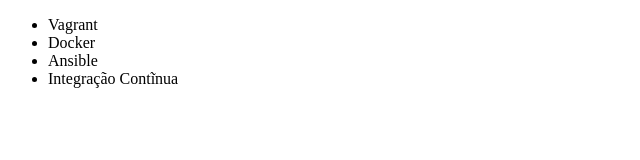
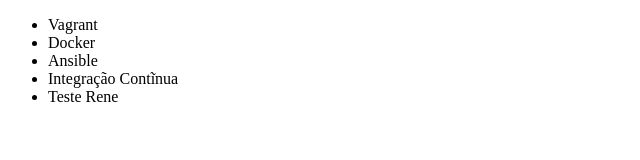
Before and after one commit to renemilani/alura-git, a plain HTML site: page index.html in a window 1280 px wide. Shown: the full height of the page, 0-640 px from the left. Drawn offline with Linux system fonts and the light colour scheme.

Commit message:
Incluido Teste Rene

```diff
--- a/index.html
+++ b/index.html
@@ -10,6 +10,7 @@
         <li>Docker</li>
         <li>Ansible</li>
         <li>Integração Contĩnua</li>
+        <li>Teste Rene</li>
     </ul>
 </body>
 </html>
```
